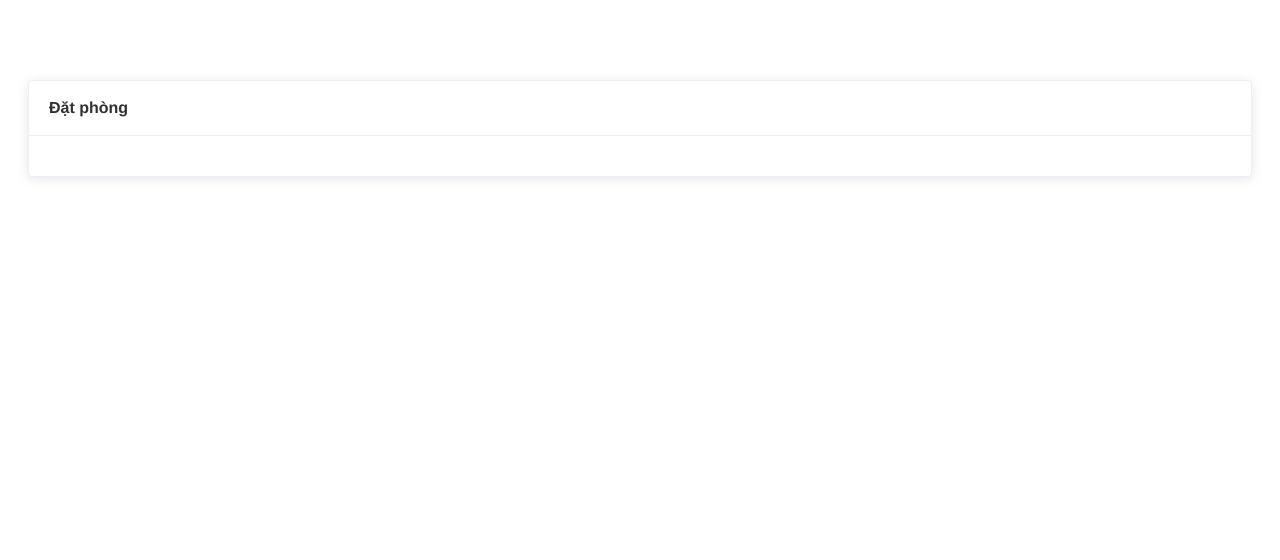
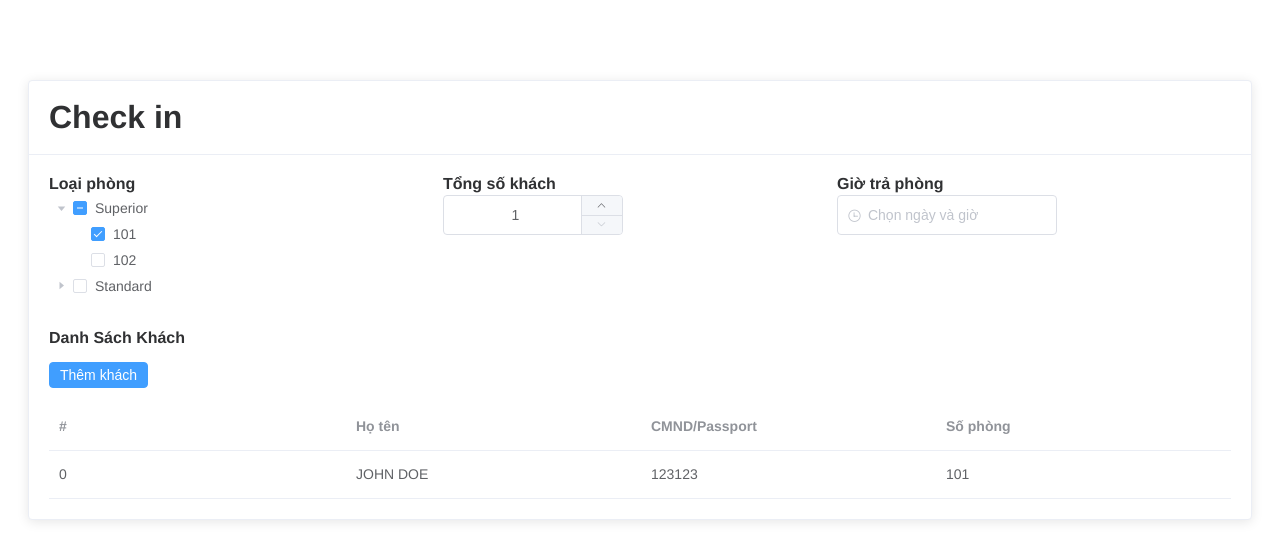
Before and after one commit to khoathanglong/hotel-management, a Vue app: page /#/ in a window 1280 px wide. Shown: the top 560 px of the page. Built offline with nearby package versions, Linux system fonts and the light colour scheme.

Commit message:
add GuestFroms

```diff
--- a/src/components/GuestForm.vue
+++ /dev/null
@@ -1,31 +0,0 @@
-<template>
-  <el-card class="guessForm">
-    <div slot="header" class="clearfix">
-      {{ title }}
-    </div>
-  </el-card>
-</template>
-
-<script>
-export default {
-  props: {
-    title: {
-      type: String,
-      default: "Đặt phòng"
-    }
-  }
-};
-</script>
-
-<style lang="scss" scoped>
-.guessForm {
-  .el-card {
-    &__header {
-      .clearfix {
-        text-align: left !important;
-        font-weight: bold !important;
-      }
-    }
-  }
-}
-</style>
--- /dev/null
+++ b/src/components/GuestForm/CheckinGuests.vue
@@ -0,0 +1,46 @@
+<template>
+  <div class="checkinGuests">
+    <div class="checkinGuests--alignLeft">Danh Sách Khách</div>
+    <div class="checkinGuests--alignLeft">
+      <el-button type="primary">Thêm khách</el-button>
+    </div>
+    <div>
+      <el-table :data="tableData">
+        <el-table-column prop="sequence" label="#"> </el-table-column>
+        <el-table-column prop="name" label="Họ tên"> </el-table-column>
+        <el-table-column prop="id" label="CMND/Passport"> </el-table-column>
+        <el-table-column prop="room" label="Số phòng"> </el-table-column>
+      </el-table>
+    </div>
+  </div>
+</template>
+
+<script>
+export default {
+  data() {
+    return {
+      tableData: [
+        {
+          sequence: 0,
+          name: "JOHN DOE",
+          id: 123123,
+          room: 101
+        }
+      ]
+    };
+  }
+};
+</script>
+
+<style lang="scss">
+.checkinGuests {
+  &--alignLeft {
+    text-align: left !important;
+    font-weight: bold;
+    margin: 15px 0;
+    button {
+      padding: 5px 10px;
+    }
+  }
+}
+</style>
--- /dev/null
+++ b/src/components/GuestForm/GuestForm.vue
@@ -0,0 +1,156 @@
+<template>
+  <el-card class="guessForm">
+    <div slot="header" class="clearfix">
+      {{ title }}
+    </div>
+    <!-- <div class="el-card__body--roomSelection">
+      <div class="header">Loại phòng</div>
+      <el-tree
+        :data="availableRooms"
+        show-checkbox
+        node-key="id"
+        :default-checked-keys="[101]"
+        :default-expanded-keys="[101]"
+        @check-change="handleCheckChanged"
+        :getCheckedKeys="true"
+        ref="tree"
+      >
+      </el-tree>
+    </div> -->
+    <el-row>
+      <el-col :xs="12" :sm="8">
+        <div class="header">Loại phòng</div>
+        <el-tree
+          :data="availableRooms"
+          show-checkbox
+          node-key="id"
+          :default-checked-keys="[101]"
+          :default-expanded-keys="[101]"
+          @check-change="handleCheckChanged"
+          :getCheckedKeys="true"
+          ref="tree"
+        >
+        </el-tree>
+      </el-col>
+      <el-col :xs="12" :sm="8">
+        <div class="header">Tổng số khách</div>
+        <el-input-number
+          v-model="numberOfGuests"
+          controls-position="right"
+          :min="1"
+          :max="6"
+        ></el-input-number>
+      </el-col>
+
+      <el-col :xs="12" :sm="8">
+        <div class="header">Giờ trả phòng</div>
+        <el-date-picker
+          v-model="time"
+          type="datetime"
+          placeholder="Chọn ngày và giờ"
+        >
+        </el-date-picker>
+      </el-col>
+    </el-row>
+
+    <CheckinGuests />
+  </el-card>
+</template>
+
+<script>
+import CheckinGuests from "./CheckinGuests.vue";
+export default {
+  components: {
+    CheckinGuests
+  },
+  props: {
+    title: {
+      type: String,
+      default: "Check in"
+    }
+  },
+  data() {
+    return {
+      time: "",
+      numberOfGuests: 1,
+      availableRooms: [
+        {
+          id: 1,
+          label: "Superior",
+          children: [
+            {
+              id: 101,
+              label: 101
+            },
+            {
+              id: 102,
+              label: 102
+            }
+          ]
+        },
+        {
+          id: 2,
+          label: "Standard",
+          children: [
+            {
+              id: 201,
+              label: 201
+            },
+            {
+              id: 202,
+              label: 202
+            }
+          ]
+        }
+      ],
+      selectedRooms: []
+    };
+  },
+  methods: {
+    handleCheckChanged() {
+      const checkedNodes = this.$refs.tree.getCheckedKeys();
+      // getCheckedKeys return both parent and children node
+      // filter to get only children checked
+      this.selectedRooms = checkedNodes.filter(each => each > 10);
+      // each tree node parent has value id under 10
+    }
+  },
+  mounted() {
+    this.handleCheckChanged();
+  }
+};
+</script>
+
+<style lang="scss" scoped>
+.guessForm {
+  .el-card {
+    &__header {
+      .clearfix {
+        text-align: left !important;
+        font-weight: bold !important;
+        font-size: 2em;
+      }
+    }
+    &__body {
+      &--roomSelection {
+        text-align: left !important;
+        span {
+          padding-right: 10px;
+        }
+        margin-bottom: 20px;
+      }
+      .el-row {
+        .el-col {
+          text-align: left;
+          margin-bottom: 15px;
+        }
+        .header {
+          text-align: left;
+          padding-bottom: 2px;
+          font-weight: bold;
+        }
+      }
+    }
+  }
+}
+</style>
--- a/src/router.js
+++ b/src/router.js
@@ -1,6 +1,6 @@
 import Vue from "vue";
 import Router from "vue-router";
-import GuestForm from "./components/GuestForm.vue";
+import GuestForm from "./components/GuestForm/GuestForm.vue";
 // import ReceptionTable from "./views/ReceptionTable.vue";
 
 Vue.use(Router);
```
